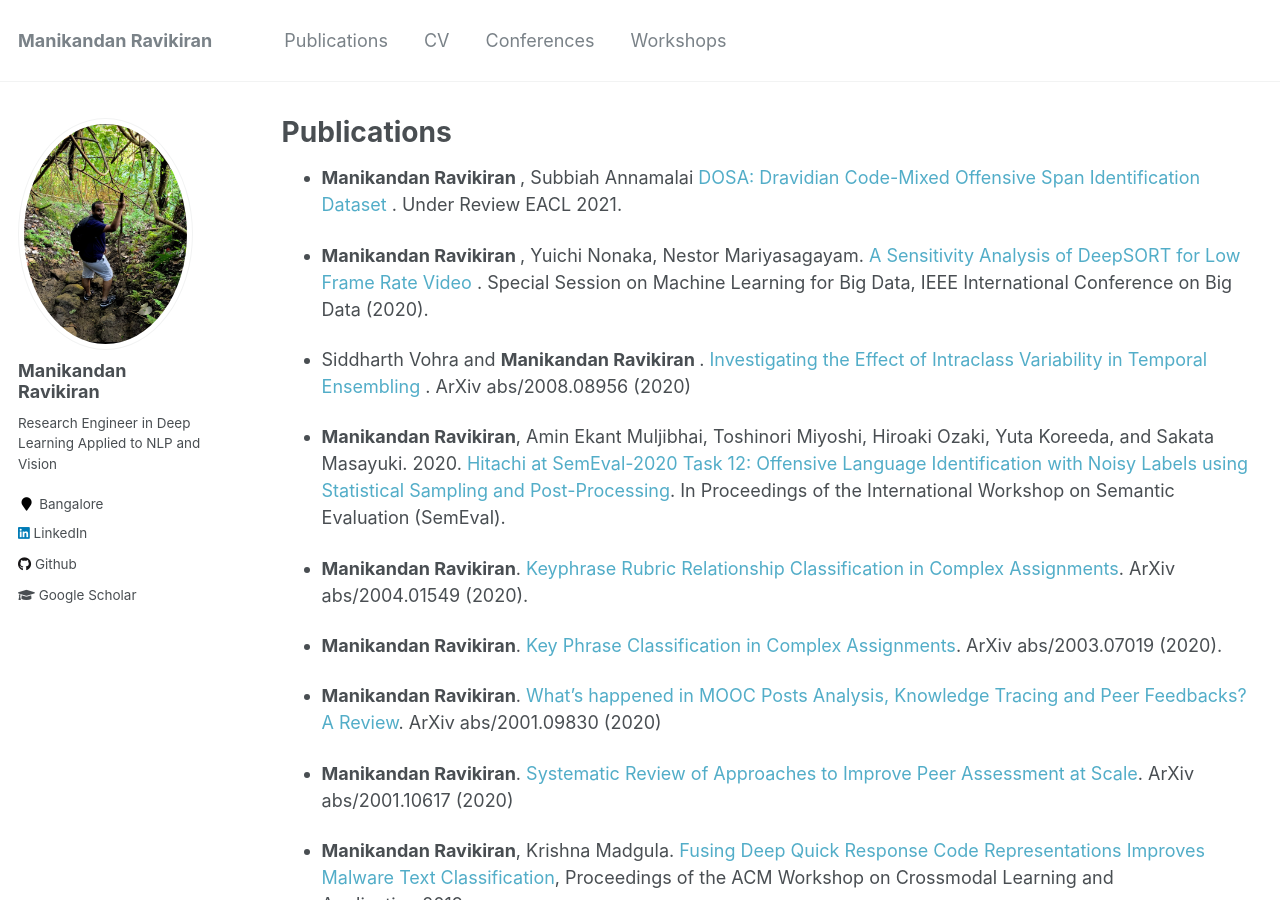
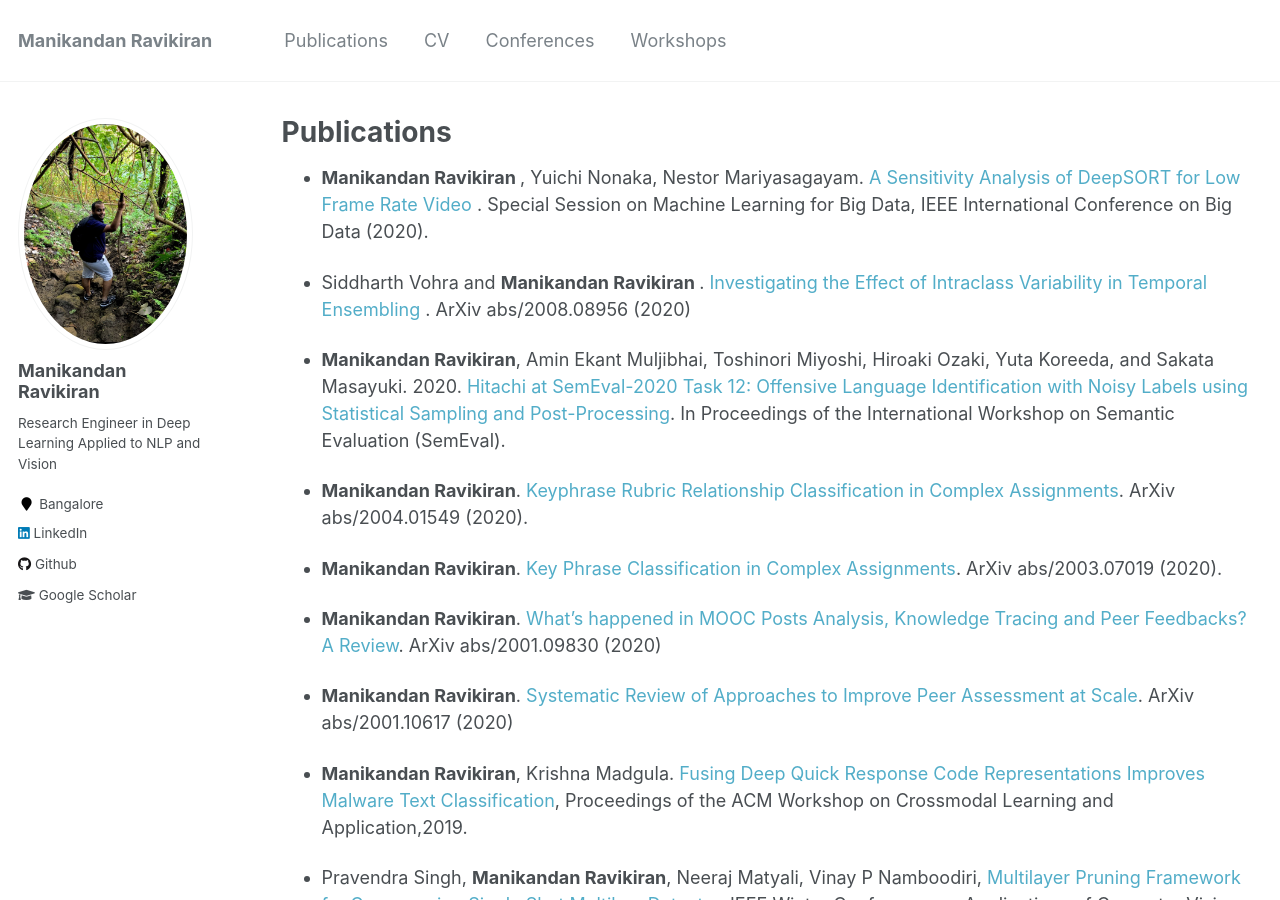
Before and after one commit to manikandan-ravikiran/manikandan-ravikiran.github.io, a Jekyll site: the page built from _pages/publications.md, in a window 1280 px wide and 900 px high. Built offline with Jekyll 4.4.1, drawn with Linux system fonts in a browser that asks for light colours.

Commit message:
revised pages for papers:

```diff
--- a/_pages/publications.md
+++ b/_pages/publications.md
@@ -5,7 +5,7 @@ permalink: /publications/
 author_profile: true
 ---
 
-* <b> Manikandan Ravikiran </b>, Subbiah Annamalai <a href="" style="text-decoration: none;"> DOSA: Dravidian Code-Mixed Offensive Span Identification Dataset </a>. Under Review EACL 2021.
+<!-- * <b> Manikandan Ravikiran </b>, Subbiah Annamalai <a href="" style="text-decoration: none;"> DOSA: Dravidian Code-Mixed Offensive Span Identification Dataset </a>. Under Review EACL 2021. -->
 
 * <b> Manikandan Ravikiran </b>, Yuichi Nonaka, Nestor Mariyasagayam. <a href="" style="text-decoration: none;"> A Sensitivity Analysis of DeepSORT for Low Frame Rate Video </a>. Special Session on Machine Learning for Big Data, IEEE International Conference on Big Data (2020).
 
```
Also changed, not shown: _pages/cv.md (+1 -1 lines).
